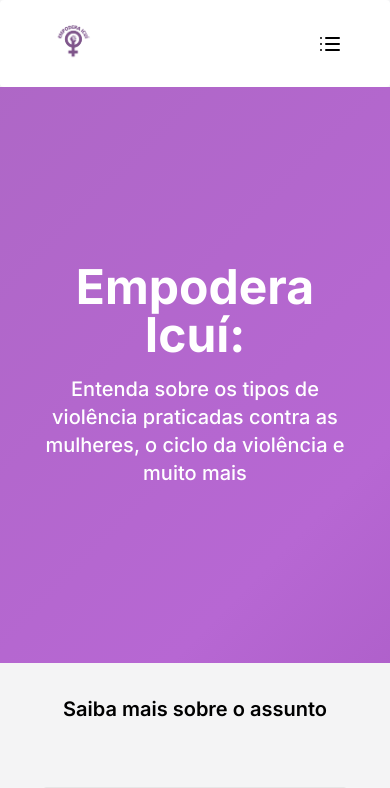
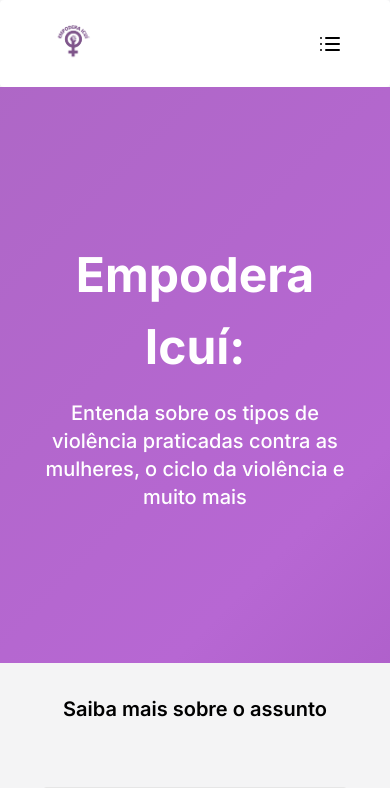
Before and after one commit to igorabreu29/empodera-icui, a Next.js app: page / in a window 390 px wide. Shown: the top 788 px of the page. Built offline with nearby package versions, Linux system fonts and the light colour scheme.

Commit message:
style: add line-height

```diff
--- a/src/app/page.tsx
+++ b/src/app/page.tsx
@@ -4,7 +4,10 @@ export default function Home() {
   return (
     <main>
       <header className="bg-degrade bg-400% bg-no-repeat animate-degrade h-[36rem] flex items-center justify-center font-bold p-10 text-white flex-col gap-4">
-        <h1 className="text-center text-5xl md:text-6xl" data-aos="fade-up">
+        <h1
+          className="text-center text-5xl md:text-6xl leading-normal"
+          data-aos="fade-up"
+        >
           Empodera Icuí:{' '}
         </h1>
         <p
```
